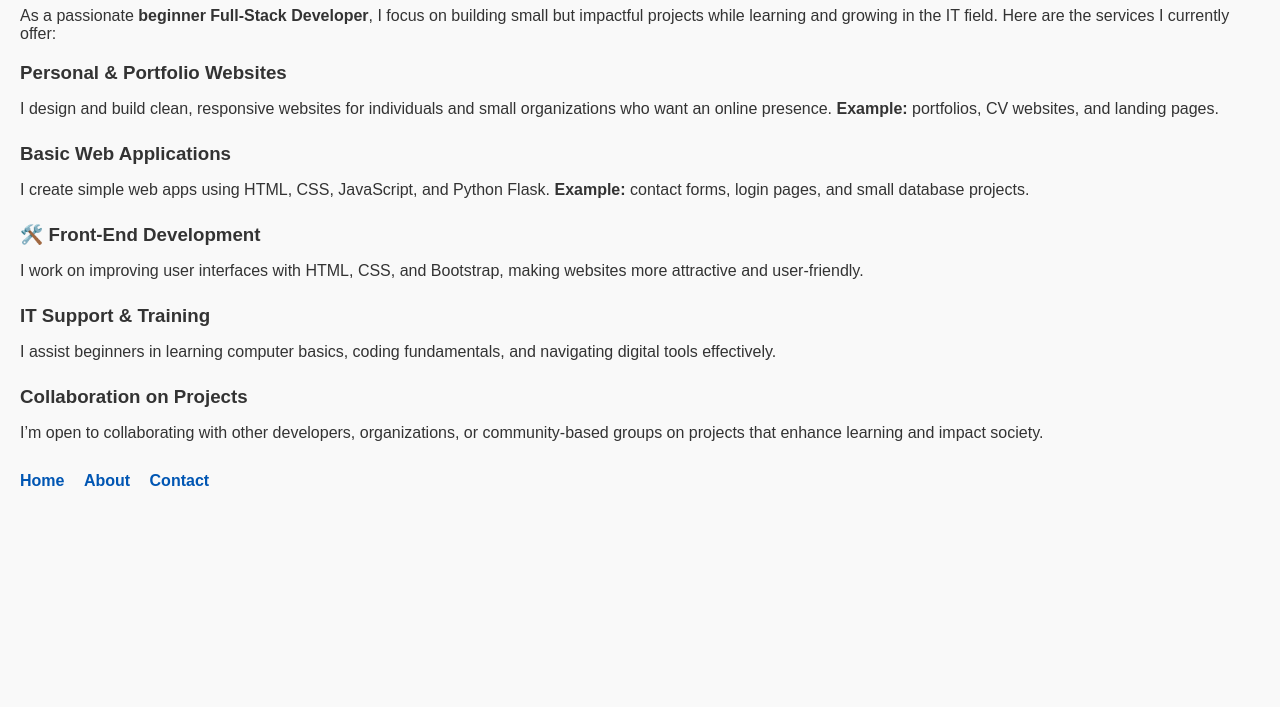
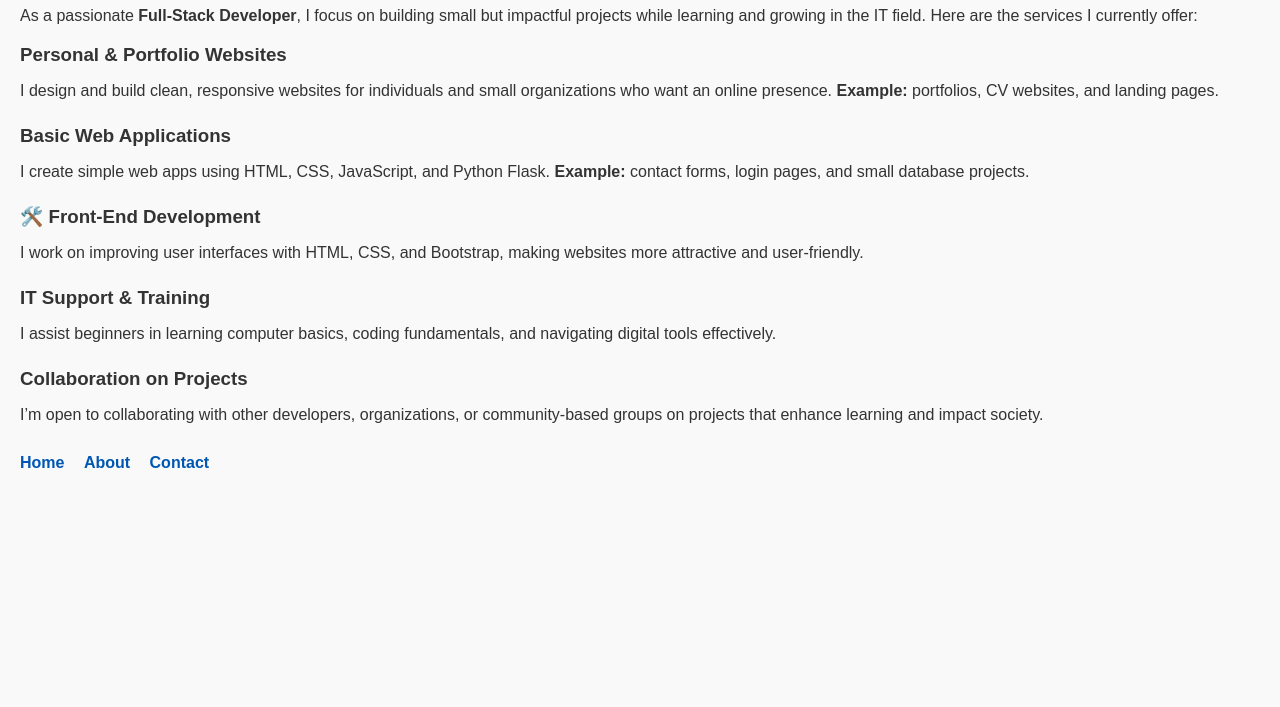
Before and after one commit to AssaniNdaka/Myportofolio, a plain HTML site: page service_page.html in a window 1280 px wide. Shown: the part 93-800 px from the top of the page. Drawn offline with Linux system fonts and the light colour scheme.

Commit message:
Update service_page.html

```diff
--- a/service_page.html
+++ b/service_page.html
@@ -44,7 +44,7 @@
 
     <h1>My Services</h1>
     <p>
-        As a passionate <b>beginner Full-Stack Developer</b>, I focus on building
+        As a passionate <b>Full-Stack Developer</b>, I focus on building
         small but impactful projects while learning and growing in the IT field.
         Here are the services I currently offer:
     </p>
```
